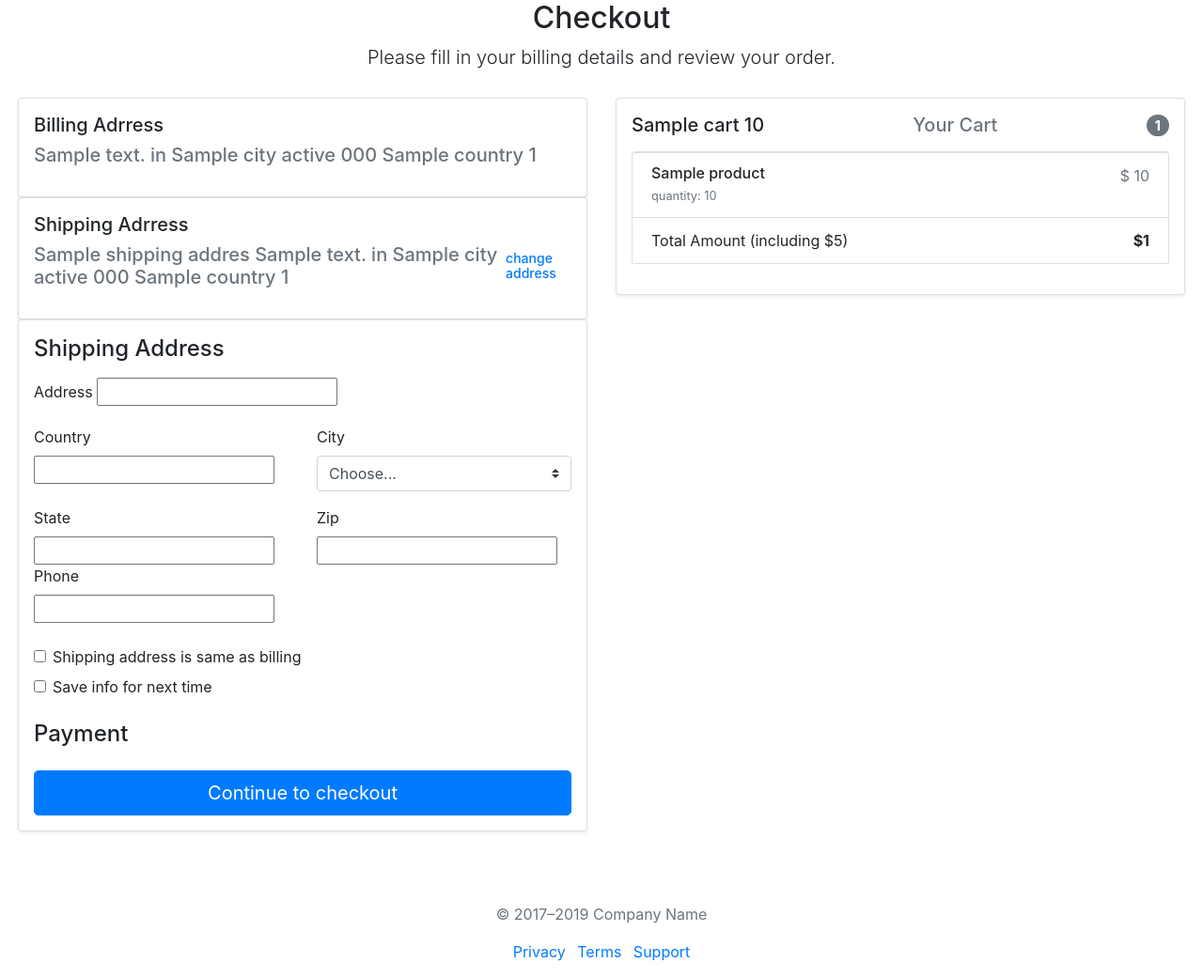
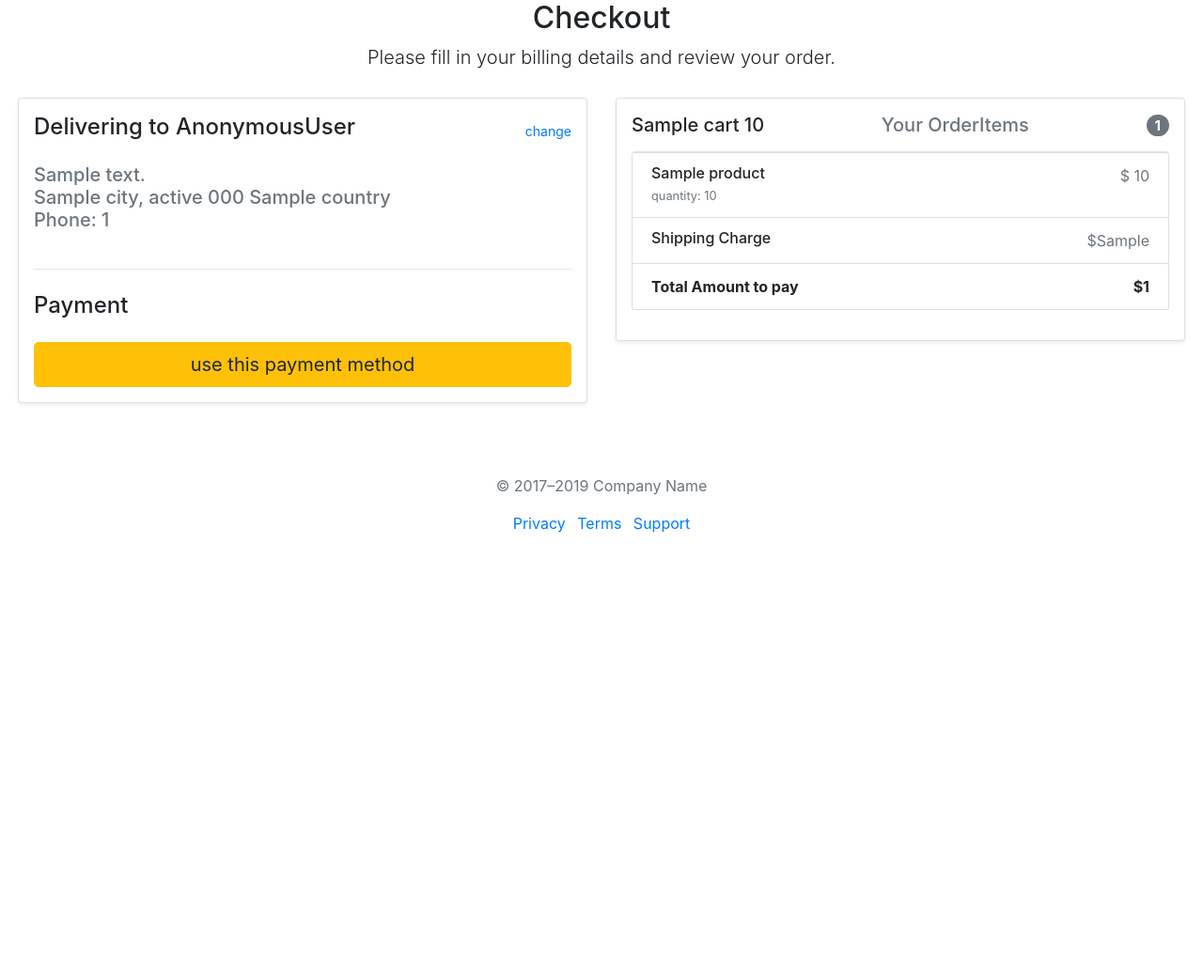
Before and after one commit to Azeem-khan0786/Ecommerce-Django-Project, a Django app: template Shopping/Alibaba/templates/Alibaba/checkout.html in a window 1280 px wide. Shown: the whole page at 94% size. After the commit the page ends 567 px from the top, so only its background shows below. Run offline with Django 3.2, Linux system fonts and the light colour scheme; the template is opened without the code that fills it: most values are stand-ins (such as "Sample title", 1, 10 or a date in 2020); form fields are guessed from the names that the template uses; some libraries are stand-ins or nearby versions.

Commit message:
Ecommerce Project

```diff
--- a/Shopping/Alibaba/templates/Alibaba/checkout.html
+++ b/Shopping/Alibaba/templates/Alibaba/checkout.html
@@ -29,78 +29,36 @@
   <div class="row p-1 ">
     <!-- Billing Info -->
     <div class="col-md-6   mb-4">
-      <div class="card p-3  shadow-sm">
-          <h5>Billing Adrress</h5>
-            <h5 class="d-flex justify-content-between align-items-center mb-3">
-              <span class="text-muted">
-                {{billing_address.address_line1}} in {{billing_address.city}} {{billing_address.state}} {{billing_address.postal_code}} {{billing_address.country}} {{billing_address.phone_number}}
-              </span>
-            </h5>
-          </div>
-      <div class="card p-3  shadow-sm">
-          <h5>Shipping Adrress</h5>
-            <h5 class="d-flex justify-content-between align-items-center mb-3">
-              <span class="text-muted">
-
-                {{shipping_address.recipeint_name}} {{shipping_address.address_line1}} in {{shipping_address.city}} {{shipping_address.state}} {{shipping_address.postal_code}} {{shipping_address.country}} {{shipping_address.phone_number}}
-                {% comment %} {% for address in shipping_adress %}
-                    {{address.address_line}} in {{address.city}} {{address.country}} {{address.postal_code}}
-
-              {% endfor %} {% endcomment %}
-              </span>
-              <a style="text-decoration: none; font-size: 14px;" href="{% url 'address' %}">change address</a>
-            </h5>
-          </div>
       <div class="card p-3 shadow-sm">
 
 
-        <h4 class="mb-3">Shipping Address</h4>
+        <div class="d-flex justify-content-between align-items-center mb-3">
+            <h4>Delivering to {{request.user}}</h4>
+            <a style="text-decoration: none; font-size: 14px;" href="{% url 'address' %}">change </a>
+        </div>
         <form method="POST" class="needs-validation" novalidate>
           {% csrf_token %}
-          <div class="mb-3">
-            <label>Address</label>
-            {{ form.street_address }}
-          </div>
-          <div class="row">
-            <div class="col-md-6 mb-3">
-              <label>Country</label>
-              {{ form.country }}
-              <div class="invalid-feedback">Please select a valid country.</div>
-            </div>
-            <div class="col-md-6 mb-3">
-              <label>City</label>
-              <select class="custom-select d-block w-100" required>
-                <option value="">Choose...</option>
-                <option>California</option>
-                <option>Yangon</option>
-              </select>
-              <div class="invalid-feedback">Please provide a valid city.</div>
-            </div>
-            <div class="col-md-6 mb-3">
-              <label>State</label>
-              {{ form.state }}
+               <!-- Display the selected shipping address -->
+                {% if shipping_address %}
+                  <div class="mb-4">
+                    <h5 class="d-flex justify-content-between align-items-center mb-3">
+                      <span class="text-muted">
+                        <p>
+                          {{ shipping_address.address_line1 }}<br>
+                          {{ shipping_address.city }}, {{ shipping_address.state }} {{ shipping_address.postal_code }}
+                          {{ shipping_address.country }}<br>
+                          Phone: {{ shipping_address.phone_number }}
+                        </p>
+                      </span>
 
-              <label>Phone</label>
-              {{ form.phone_number }}
-
-            </div>
-            <div class="col-md-6 mb-3">
-              <label>Zip</label>
-              {{ form.zip }}
-              <div class="invalid-feedback">Zip code required.</div>
-            </div>
-
-          </div>
-
-          <div class="form-check my-2">
-            <input type="checkbox" class="form-check-input" id="same_shipping_address" {% if form.same_shipping_address.value %}checked{% endif %}>
-            <label class="form-check-label" for="same_shipping_address">Shipping address is same as billing</label>
-          </div>
-          <div class="form-check mb-3">
-            <input type="checkbox" class="form-check-input" id="save-info" {% if form.save_info.value %}checked{% endif %}>
-            <label class="form-check-label" for="save-info">Save info for next time</label>
-          </div>
-
+                    </h5>
+                  </div>
+                {% else %}
+                  <div class="alert alert-warning">
+                    No shipping address selected. Please select one from your address book.
+                  </div>
+                {% endif %}
+                <hr>
           <h4 class="mt-4">Payment</h4>
           <div class="d-block my-3">
             {% for value, name in form.fields.payment_option.choices %}
@@ -111,7 +69,7 @@
             {% endfor %}
           </div>
 
-          <button class="btn btn-primary btn-lg btn-block mt-4" type="submit">Continue to checkout</button>
+          <button class="btn btn-warning btn-lg btn-block mt-4" type="submit">use this payment method</button>
         </form>
       </div>
     </div>
@@ -122,7 +80,7 @@
         <h5 class="d-flex justify-content-between align-items-center mb-3">
           {{cart}}
           {{order.quantity}}
-          <span class="text-muted">Your Cart</span>
+          <span class="text-muted">Your OrderItems</span>
 
           <span class="badge badge-secondary badge-pill">{{ order.items.count }}</span>
         </h5>
@@ -138,10 +96,13 @@
           </li>
           {% endfor %}
 
-
           <li class="list-group-item d-flex justify-content-between">
-            <span>Total Amount (including $5)</span>
-            <strong>${{ order.total_amount }}</strong>
+            <h6 class="my-0">Shipping Charge </h6>
+            <span  class="text-muted">${{ order.shipping_charge }}</span>
+          </li>
+          <li class="list-group-item d-flex justify-content-between">
+            <span><b>Total Amount to pay</b></span>
+            <strong>${{ order.total_amount_of_order }}</strong>
           </li>
         </ul>
 
```
Also changed, not shown: Shopping/Alibaba/forms.py (+22 -22 lines), Shopping/Alibaba/models.py (+4 -3 lines), Shopping/Alibaba/templates/Alibaba/payment.html (+6 -2 lines), Shopping/Alibaba/views.py (+12 -8 lines), Shopping/Alibaba/migrations/0013_order_shipping_charge.py (added), Shopping/db.sqlite3.
